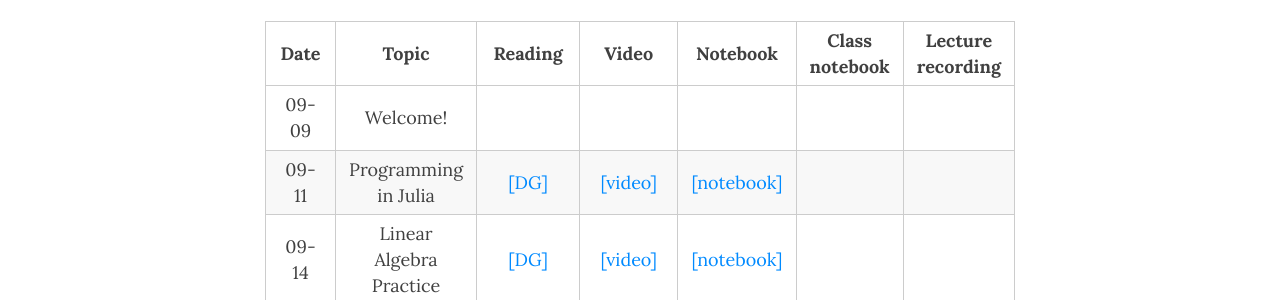
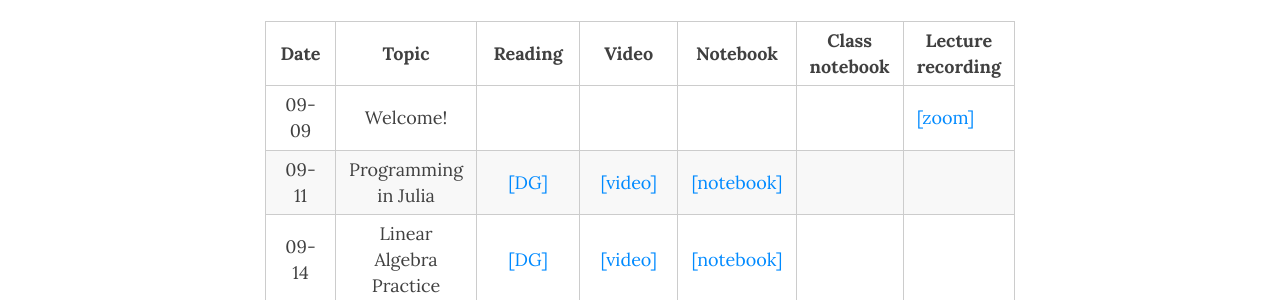
Before and after one commit to data1010/data1010.github.io, a Jekyll site: the page built from class.md, in a window 1280 px wide. Shown: the part 205-505 px from the top of the page. Built offline with Jekyll 4.4.1, drawn with Linux system fonts in a browser that asks for light colours; nearby versions of some CDN libraries.

Commit message:
Update Zoom link

```diff
--- a/class.md
+++ b/class.md
@@ -23,7 +23,7 @@ title: Notebooks and videos
       <td></td>
       <td></td>
       <td></td>
-      <td></td>
+      <td><a href="https://brown.zoom.us/rec/share/D2_crafsTqf_8GVJm_zie4YHQtfurgTAiVkvgciaJP7M5I51wGFkwvvo13qdRWhg.IVU9gGwcxOX1vBt3?startTime=1599660007000">[zoom]</a></td>
     </tr>
     <tr>
       <td style="text-align: center">09-11</td>
```
